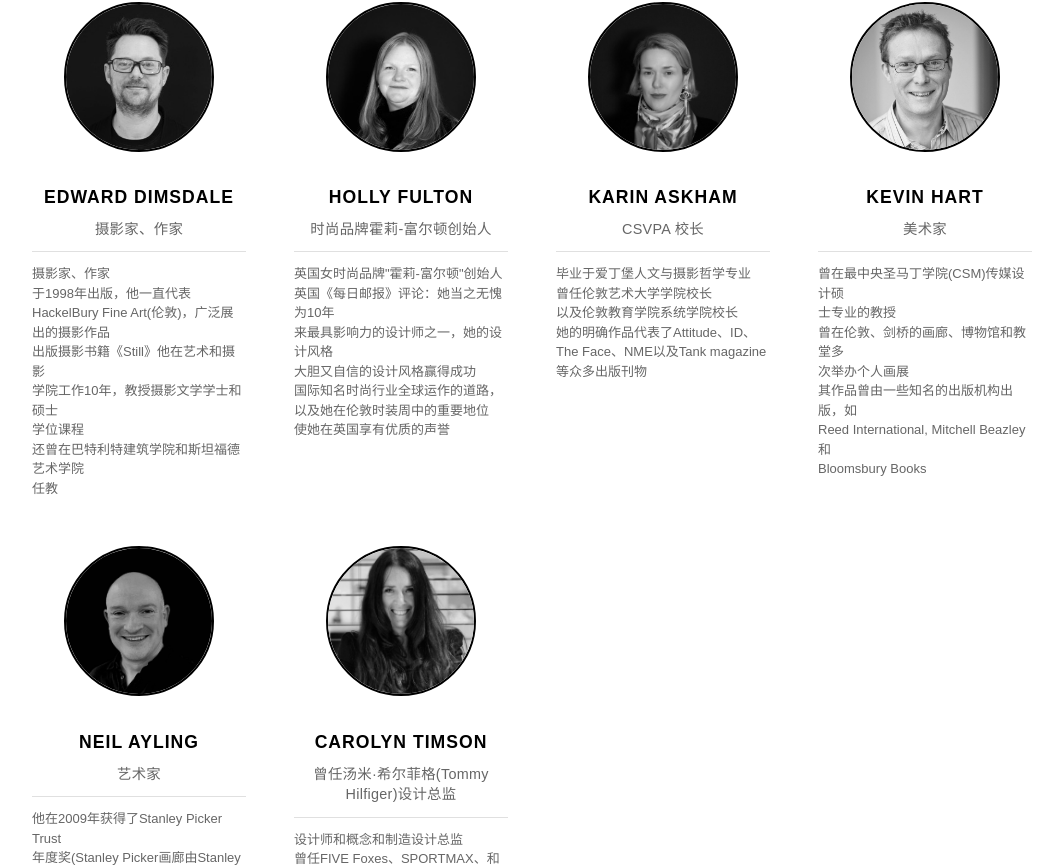
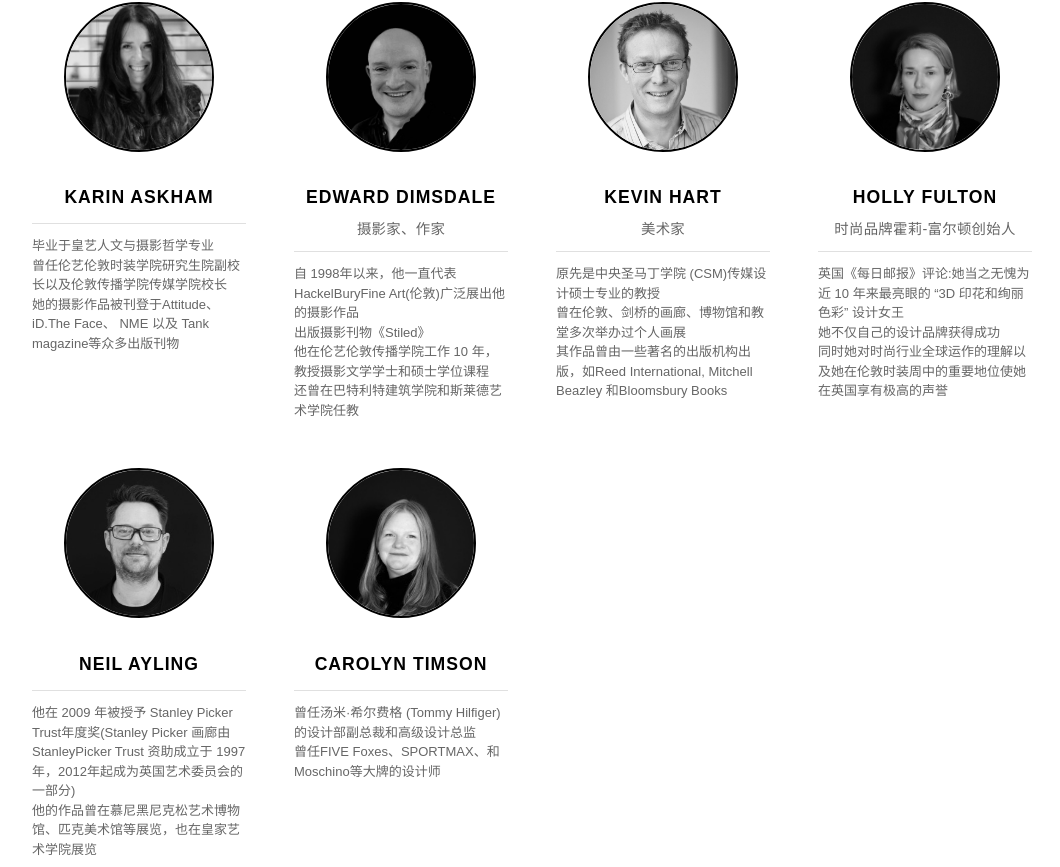
Before and after one commit to GuiTom/cyac-global.com, a Vue app: page /#/ in a window 1280 px wide. Shown: the part 2340-3207 px from the top of the page, without its empty margins (108-1168 px from the left). Built offline with nearby package versions, Linux system fonts and the light colour scheme.

Commit message:
修改评委列表顺序

```diff
--- a/src/views/Home.vue
+++ b/src/views/Home.vue
@@ -164,73 +164,72 @@
           <div class="faculty-grid">
             <div class="faculty-member">
                <div class="faculty-photo">
-                <img src="/src/assets/proferssor/foreign/1.jpg" alt="Edward Dimsdale教授" />
+                 <img src="/src/assets/proferssor/foreign/6.jpg" alt="Karin Askham校长" />
+               </div>
+               <div class="faculty-info">
+                 <h3 class="faculty-name">KARIN ASKHAM</h3>
+
+                 <div class="faculty-bio">
+                   <p>毕业于皇艺人文与摄影哲学专业<br>曾任伦艺伦敦时装学院研究生院副校长以及伦敦传播学院传媒学院校长<br>她的摄影作品被刊登于Attitude、iD.The Face、 NME 以及 Tank magazine等众多出版刊物</p>
+                 </div>
+               </div>
+             </div>
+            <div class="faculty-member">
+              <div class="faculty-photo">
+                <img src="/src/assets/proferssor/foreign/5.jpg" alt="Edward Dimsdale教授" />
               </div>
               <div class="faculty-info">
                 <h3 class="faculty-name">EDWARD DIMSDALE</h3>
                 <p class="faculty-position">摄影家、作家</p>
                 <div class="faculty-bio">
-                  <p>摄影家、作家<br>于1998年出版，他一直代表HackelBury Fine Art(伦敦)，广泛展出的摄影作品<br>出版摄影书籍《Still》他在艺术和摄影<br>学院工作10年，教授摄影文学学士和硕士<br>学位课程<br>还曾在巴特利特建筑学院和斯坦福德艺术学院<br>任教</p>
+                  <p>自 1998年以来，他一直代表 HackelBuryFine Art(伦敦)广泛展出他的摄影作品<br>出版摄影刊物《Stiled》<br>他在伦艺伦敦传播学院工作 10 年，教授摄影文学学士和硕士学位课程<br>还曾在巴特利特建筑学院和斯莱德艺术学院任教</p>
                 </div>
               </div>
             </div>
              <div class="faculty-member">
                <div class="faculty-photo">
-                <img src="/src/assets/proferssor/foreign/2.jpg" alt="Holly Fulton教授" />
+                 <img src="/src/assets/proferssor/foreign/4.jpg" alt="Kevin Hart教授" />
+               </div>
+               <div class="faculty-info">
+                 <h3 class="faculty-name">KEVIN HART</h3>
+                 <p class="faculty-position">美术家</p>
+                 <div class="faculty-bio">
+                   <p>原先是中央圣马丁学院 (CSM)传媒设计硕士专业的教授<br>曾在伦敦、剑桥的画廊、博物馆和教堂多次举办过个人画展<br/>其作品曾由一些著名的出版机构出版，如Reed International, Mitchell Beazley 和Bloomsbury Books</p>
+                 </div>
+               </div>
+             </div>
+            <div class="faculty-member">
+              <div class="faculty-photo">
+                <img src="/src/assets/proferssor/foreign/3.jpg" alt="Holly Fulton教授" />
               </div>
               <div class="faculty-info">
                 <h3 class="faculty-name">HOLLY FULTON</h3>
                 <p class="faculty-position">时尚品牌霍莉-富尔顿创始人</p>
                 <div class="faculty-bio">
-                  <p>英国女时尚品牌"霍莉-富尔顿"创始人<br>英国《每日邮报》评论：她当之无愧为10年<br>来最具影响力的设计师之一，她的设计风格<br>大胆又自信的设计风格赢得成功<br>国际知名时尚行业全球运作的道路，<br>以及她在伦敦时装周中的重要地位<br>使她在英国享有优质的声誉</p>
+                  <p>英国《每日邮报》评论:她当之无愧为近 10 年来最亮眼的 “3D 印花和绚丽色彩” 设计女王<br>她不仅自己的设计品牌获得成功<br>同时她对时尚行业全球运作的理解以及她在伦敦时装周中的重要地位使她在英国享有极高的声誉</p>
                 </div>
               </div>
             </div>
              <div class="faculty-member">
                <div class="faculty-photo">
-                 <img src="/src/assets/proferssor/foreign/3.jpg" alt="Karin Askham校长" />
+                 <img src="/src/assets/proferssor/foreign/1.jpg" alt="Neil Ayling教授" />
                </div>
                <div class="faculty-info">
-                 <h3 class="faculty-name">KARIN ASKHAM</h3>
-                 <p class="faculty-position">CSVPA 校长</p>
+                 <h3 class="faculty-name">NEIL AYLING</h3>
                  <div class="faculty-bio">
-                   <p>毕业于爱丁堡人文与摄影哲学专业<br>曾任伦敦艺术大学学院校长<br>以及伦敦教育学院系统学院校长<br>她的明确作品代表了Attitude、ID、<br>The Face、NME以及Tank magazine<br>等众多出版刊物</p>
+                   <p>他在 2009 年被授予 Stanley Picker Trust年度奖(Stanley Picker 画廊由 StanleyPicker Trust 资助成立于 1997年，2012年起成为英国艺术委员会的一部分)<br>他的作品曾在慕尼黑尼克松艺术博物馆、匹克美术馆等展览，也在皇家艺术学院展览</p>
                  </div>
                </div>
              </div>
              <div class="faculty-member">
                <div class="faculty-photo">
-                 <img src="/src/assets/proferssor/foreign/4.jpg" alt="Kevin Hart教授" />
-               </div>
-               <div class="faculty-info">
-                 <h3 class="faculty-name">KEVIN HART</h3>
-                 <p class="faculty-position">美术家</p>
-                 <div class="faculty-bio">
-                   <p>曾在最中央圣马丁学院(CSM)传媒设计硕<br>士专业的教授<br>曾在伦敦、剑桥的画廊、博物馆和教堂多<br>次举办个人画展<br>其作品曾由一些知名的出版机构出版，如<br>Reed International, Mitchell Beazley和<br>Bloomsbury Books</p>
-                 </div>
-               </div>
-             </div>
-             <div class="faculty-member">
-               <div class="faculty-photo">
-                 <img src="/src/assets/proferssor/foreign/5.jpg" alt="Neil Ayling教授" />
-               </div>
-               <div class="faculty-info">
-                 <h3 class="faculty-name">NEIL AYLING</h3>
-                 <p class="faculty-position">艺术家</p>
-                 <div class="faculty-bio">
-                   <p>他在2009年获得了Stanley Picker Trust<br>年度奖(Stanley Picker画廊由Stanley<br>Picker Trust资助成立于1997年，2012<br>年成为方英国艺术委员会的一部分)<br>他的作品曾在克里斯蒂尼克艺术博物馆、巴<br>克美术馆等展览，也在国家艺术学院展览</p>
-                 </div>
-               </div>
-             </div>
-             <div class="faculty-member">
-               <div class="faculty-photo">
-                 <img src="/src/assets/proferssor/foreign/6.jpg" alt="Carolyn Timson教授" />
+                 <img src="/src/assets/proferssor/foreign/2.jpg" alt="Carolyn Timson教授" />
                </div>
                <div class="faculty-info">
                  <h3 class="faculty-name">CAROLYN TIMSON</h3>
-                 <p class="faculty-position">曾任汤米·希尔菲格(Tommy Hilfiger)设计总监</p>
+                 <p class="faculty-position"></p>
                  <div class="faculty-bio">
-                   <p>设计师和概念和制造设计总监<br>曾任FIVE Foxes、SPORTMAX、和<br>Moschino等大牌的设计师</p>
+                   <p>曾任汤米·希尔费格 (Tommy Hilfiger)的设计部副总裁和高级设计总监<br>曾任FIVE Foxes、SPORTMAX、和Moschino等大牌的设计师</p>
                  </div>
                </div>
              </div>
```
Also changed, not shown: 1 other file (tests, documents, lock files or other folders). Lines whose indentation alone changed are shown as unchanged.
